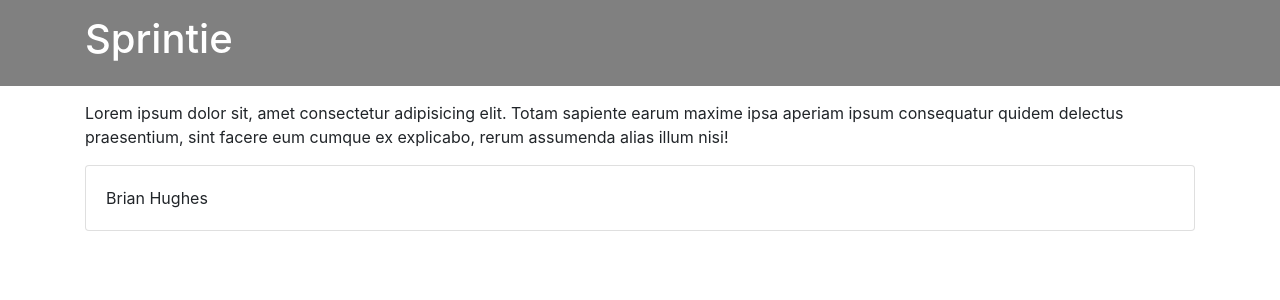
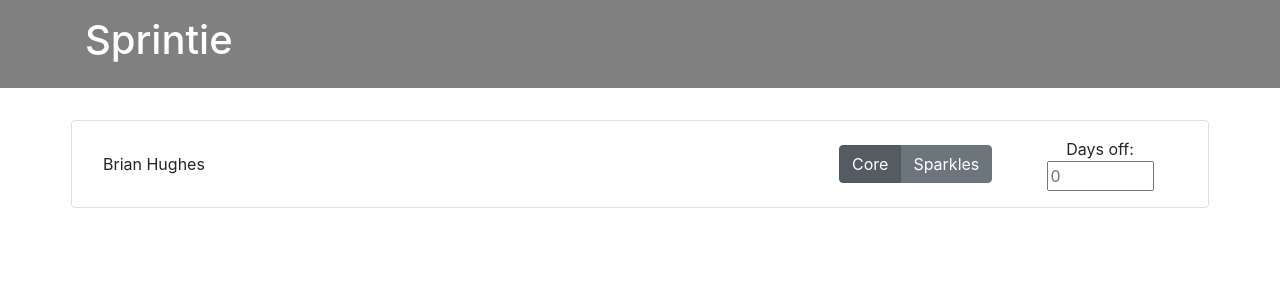
Before and after one commit to sanjsanj/sprint-calc-ui, a PHP site: page /index.html in a window 1280 px wide. Shown: the top 300 px of the page. Run offline with PHP 8.4, Linux system fonts and the light colour scheme.

Commit message:
Make minor changes

```diff
--- a/index.html
+++ b/index.html
@@ -20,16 +20,21 @@
     </div>
   </header>
   <div class="main container">
-    <p>Lorem ipsum dolor sit, amet consectetur adipisicing elit. Totam sapiente earum maxime ipsa aperiam ipsum consequatur quidem delectus praesentium, sint facere eum cumque ex explicabo, rerum assumenda alias illum nisi!</p>
-    <div class="card person">
-      <div class="card-body">
-        <div class="person__name">Brian Hughes</div>
-        <div class="person__team">
-
-        </div>
-        <div class="person__points">
-
-        </div>
+    <div class="person p-3 row align-items-center">
+      <div class="person__name col ">Brian Hughes</div>
+      <div class="person__team col-2">
+        <div class="btn-group btn-group-toggle" data-toggle="buttons">
+            <label class="btn btn-secondary active">
+              <input type="radio" name="options" id="option1" autocomplete="off" checked> Core
+            </label>
+            <label class="btn btn-secondary">
+              <input type="radio" name="options" id="option2" autocomplete="off"> Sparkles
+            </label>
+          </div>
+      </div>
+      <div class="person__days col-2">
+        <label class="m-0">Days off:</label>
+        <input type="number" placeholder="0" step=".5" min="0" max="10" id="number">
       </div>
     </div>
   </div>
--- a/main.css
+++ b/main.css
@@ -3,17 +3,28 @@
 header {
   background-color: grey;
   color: #fff;
-  padding: 15px;
+  padding: 1em;
 }
 
 .main {
-  padding: 15px;
-}
-
-/* CARD */
-
-.card {
-  flex-direction: row;
+  padding: 2em 1em;
 }
 
 /* PERSON */
+
+.person {
+  border: 1px solid rgba(0, 0, 0, 0.125);
+  border-radius: 0.25rem;
+}
+
+.person__name {
+
+}
+
+.person__team {
+
+}
+
+.person__days {
+  text-align: center;
+}
```
